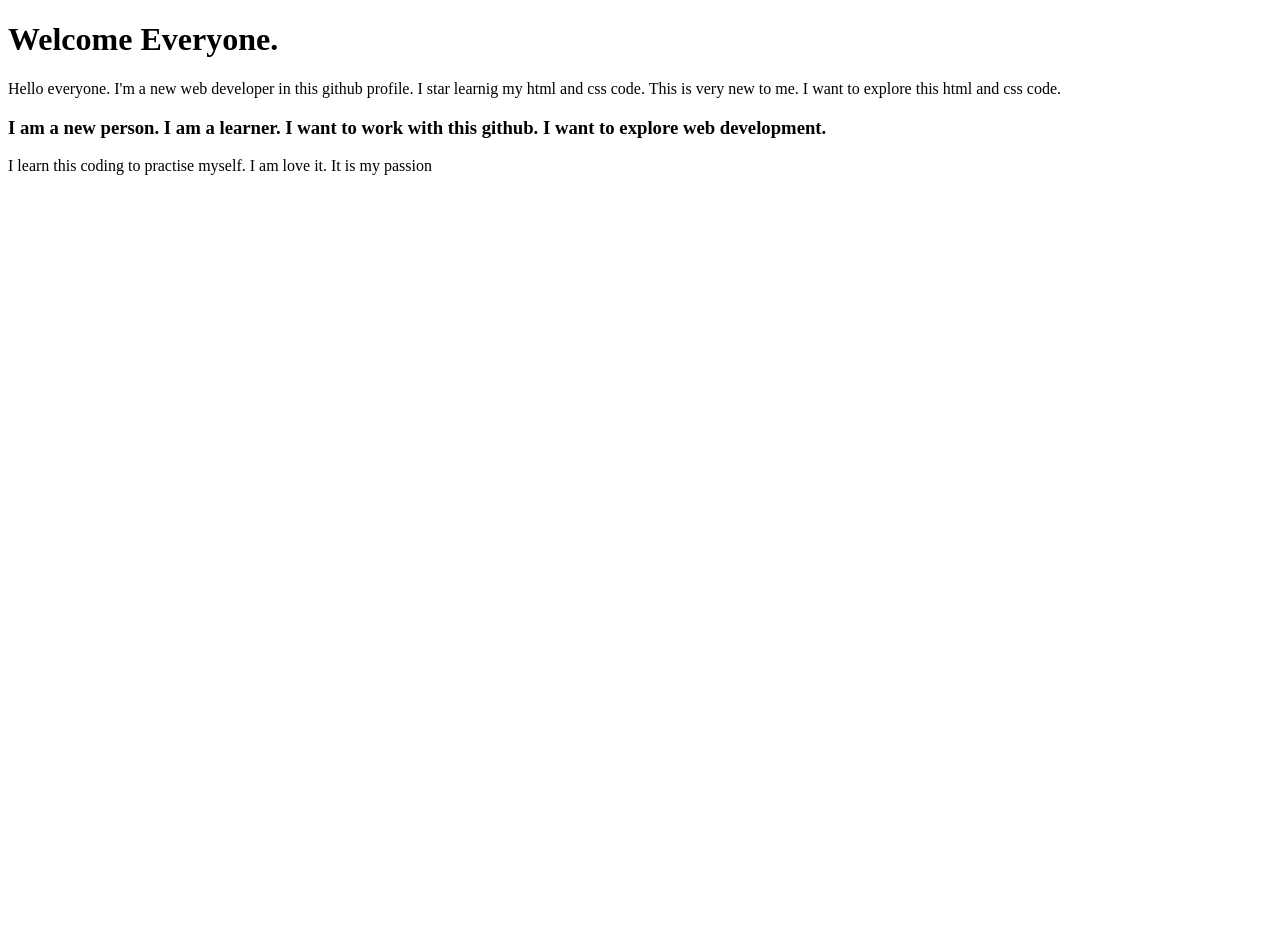
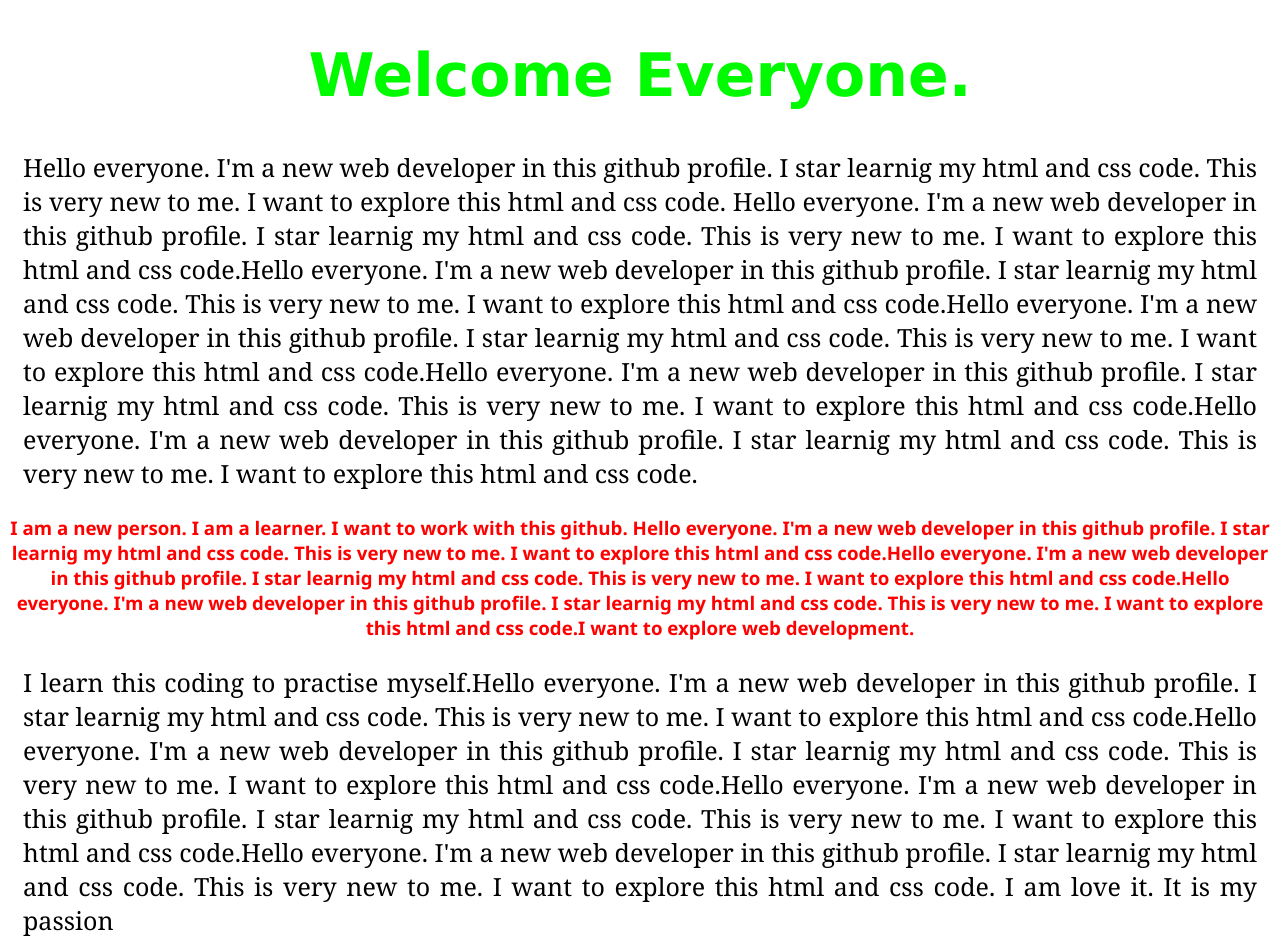
Before and after one commit to raselASrock/my-first-repo, a plain HTML site: page index.html in a window 1280 px wide. Before the commit the page ends 800 px from the top, so only its background shows below. Drawn offline with Linux system fonts and the light colour scheme.

Commit message:
Write another code

```diff
--- a/index.html
+++ b/index.html
@@ -5,11 +5,12 @@
     <meta http-equiv="X-UA-Compatible" content="IE=edge">
     <meta name="viewport" content="width=device-width, initial-scale=1.0">
     <title>My First Github Repo</title>
+    <link rel="stylesheet" href="style.css">
 </head>
 <body>
     <h1>Welcome Everyone.</h1>
-    <p>Hello everyone. I'm a new web developer in this github profile. I star learnig my html and css code. This is very new to me. I want to explore this html and css code. </p>
-    <h3>I am a new person. I am a learner. I want to work with this github. I want to explore web development.</h3>
-    <p>I learn this coding to practise myself. I am love it. It is my passion</p>
+    <p>Hello everyone. I'm a new web developer in this github profile. I star learnig my html and css code. This is very new to me. I want to explore this html and css code. Hello everyone. I'm a new web developer in this github profile. I star learnig my html and css code. This is very new to me. I want to explore this html and css code.Hello everyone. I'm a new web developer in this github profile. I star learnig my html and css code. This is very new to me. I want to explore this html and css code.Hello everyone. I'm a new web developer in this github profile. I star learnig my html and css code. This is very new to me. I want to explore this html and css code.Hello everyone. I'm a new web developer in this github profile. I star learnig my html and css code. This is very new to me. I want to explore this html and css code.Hello everyone. I'm a new web developer in this github profile. I star learnig my html and css code. This is very new to me. I want to explore this html and css code.</p>
+    <h3>I am a new person. I am a learner. I want to work with this github. Hello everyone. I'm a new web developer in this github profile. I star learnig my html and css code. This is very new to me. I want to explore this html and css code.Hello everyone. I'm a new web developer in this github profile. I star learnig my html and css code. This is very new to me. I want to explore this html and css code.Hello everyone. I'm a new web developer in this github profile. I star learnig my html and css code. This is very new to me. I want to explore this html and css code.I want to explore web development.</h3>
+    <p>I learn this coding to practise myself.Hello everyone. I'm a new web developer in this github profile. I star learnig my html and css code. This is very new to me. I want to explore this html and css code.Hello everyone. I'm a new web developer in this github profile. I star learnig my html and css code. This is very new to me. I want to explore this html and css code.Hello everyone. I'm a new web developer in this github profile. I star learnig my html and css code. This is very new to me. I want to explore this html and css code.Hello everyone. I'm a new web developer in this github profile. I star learnig my html and css code. This is very new to me. I want to explore this html and css code. I am love it. It is my passion</p>
 </body>
 </html>
--- a/style.css
+++ b/style.css
@@ -0,0 +1,20 @@
+h1{
+    color: #00fa00;
+    text-align: center;
+    font-family: 'Lucida Sans', 'Lucida Sans Regular', 'Lucida Grande', 'Lucida Sans Unicode', Geneva, Verdana, sans-serif;
+    font-size: 60px;
+}
+p{
+    color:black;
+    text-align: justify;
+    font-family: Cambria, Cochin, Georgia, Times, 'Times New Roman', serif;
+    font-size: 25px;
+    padding-left: 15px;
+    padding-right: 15px;
+}
+h3{
+    color: red;
+    text-align: center;
+    font-family: 'Segoe UI', Tahoma, Geneva, Verdana, sans-serif;
+    font size: 20px;
+}
```
